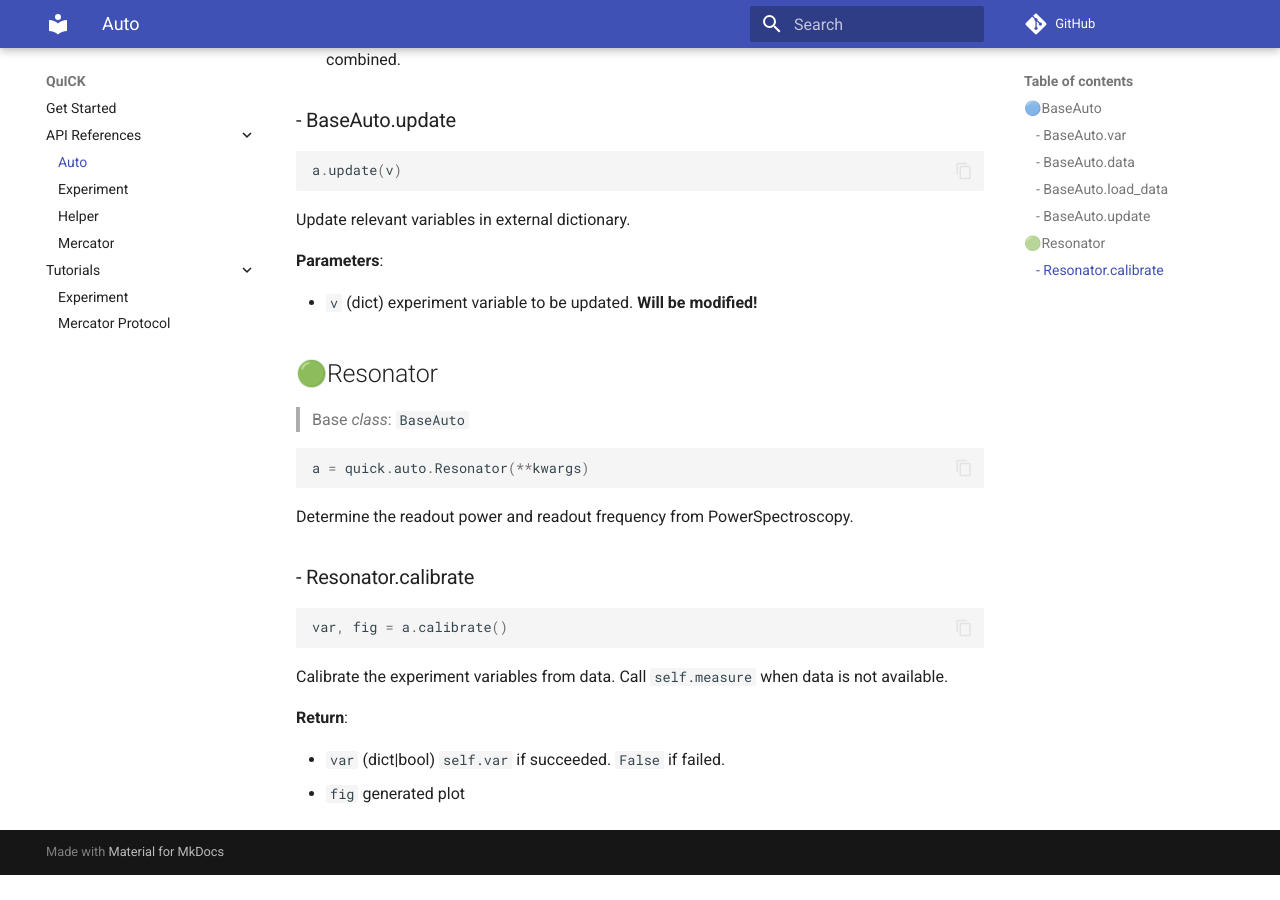
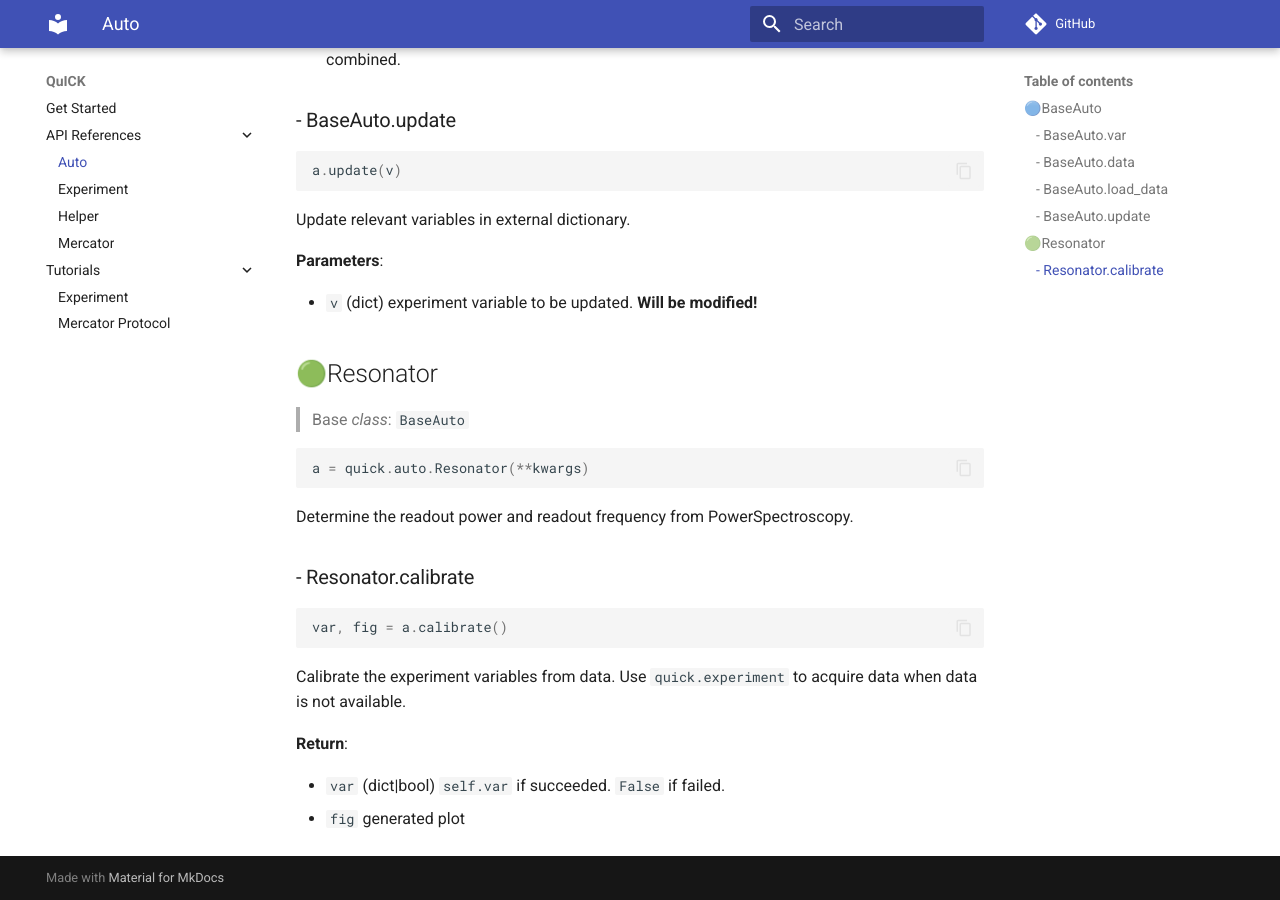
Before and after one commit to clelandlab/quick, an MkDocs documentation site: the page built from docs/API References/auto.md, in a window 1280 px wide and 900 px high, scrolled down 1219 px. Built offline with MkDocs 1.6.1 and Material for MkDocs 9.7.7, drawn with Linux system fonts in a browser that asks for light colours; comment, search, counter and statistics services are not loaded; before the commit the page ends 2094 px from its top, so only the background shows below that.

Commit message:
Fix auto doc

````diff
--- a/docs/API References/auto.md
+++ b/docs/API References/auto.md
@@ -78,7 +78,7 @@ Determine the readout power and readout frequency from PowerSpectroscopy.
 var, fig = a.calibrate()
 ```
 
-Calibrate the experiment variables from data. Call `self.measure` when data is not available.
+Calibrate the experiment variables from data. Use `quick.experiment` to acquire data when data is not available.
 
 **Return**:
 
````
